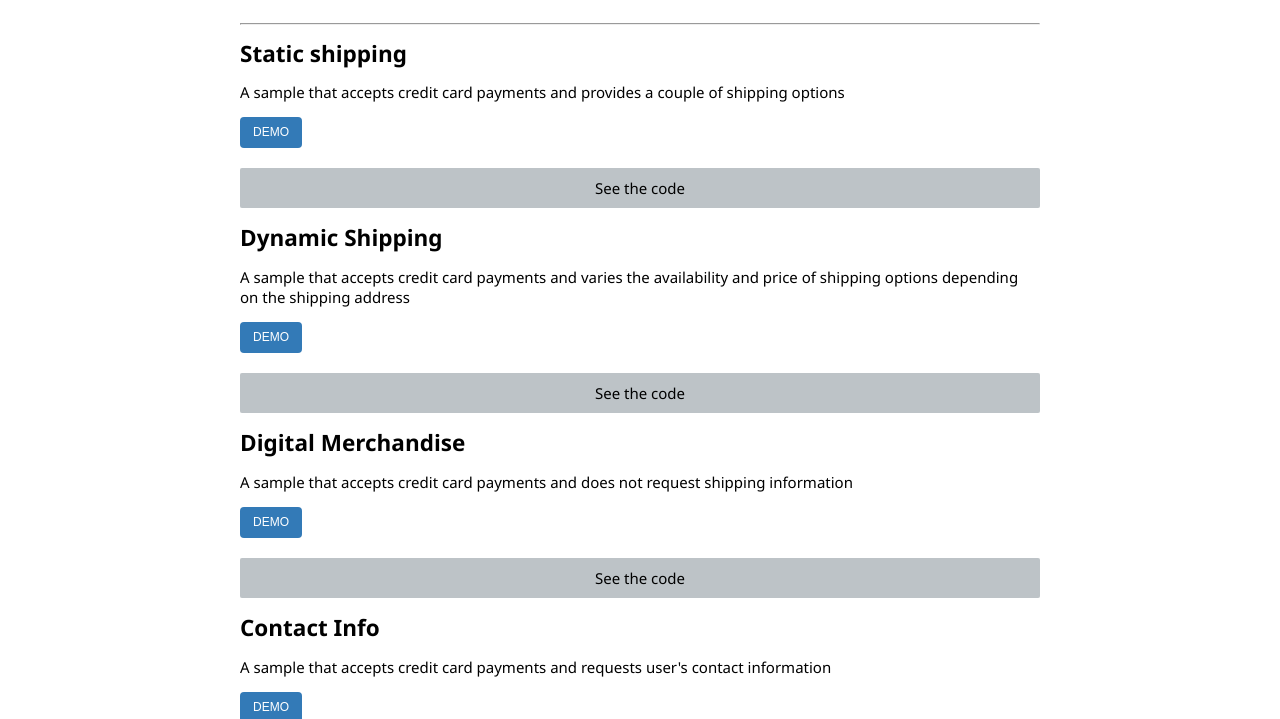
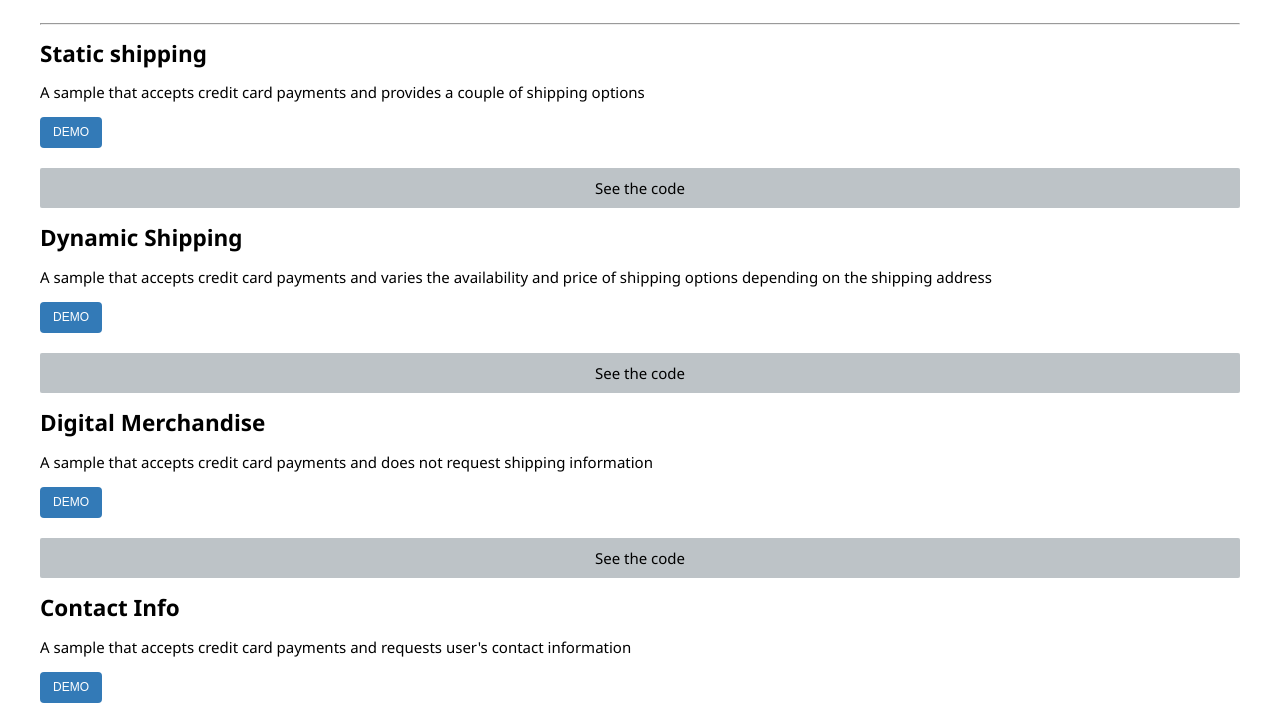
Before and after one commit to andypavia/PaymentRequestSample, a plain HTML site: page index.html in a window 1280 px wide. Shown: the part 77-796 px from the top of the page. Drawn offline with nearby package versions, Linux system fonts and the light colour scheme; a web font is replaced by a local one.

Commit message:
Increase width of container.

```diff
--- a/style.css
+++ b/style.css
@@ -38,8 +38,7 @@ ul {
 }
 
 .container {
-    max-width:100%;
-    width:800px;
+    max-width:1200px;
     margin: 0 auto;
 }
 
```
